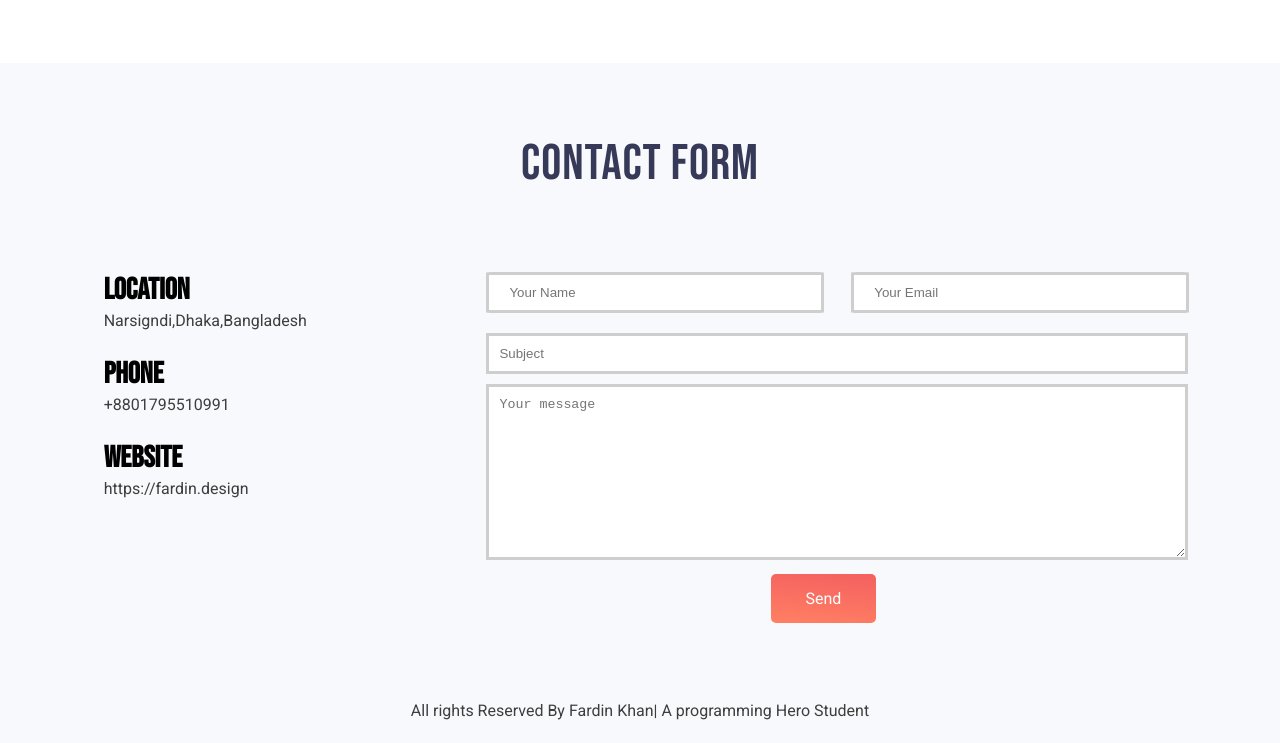
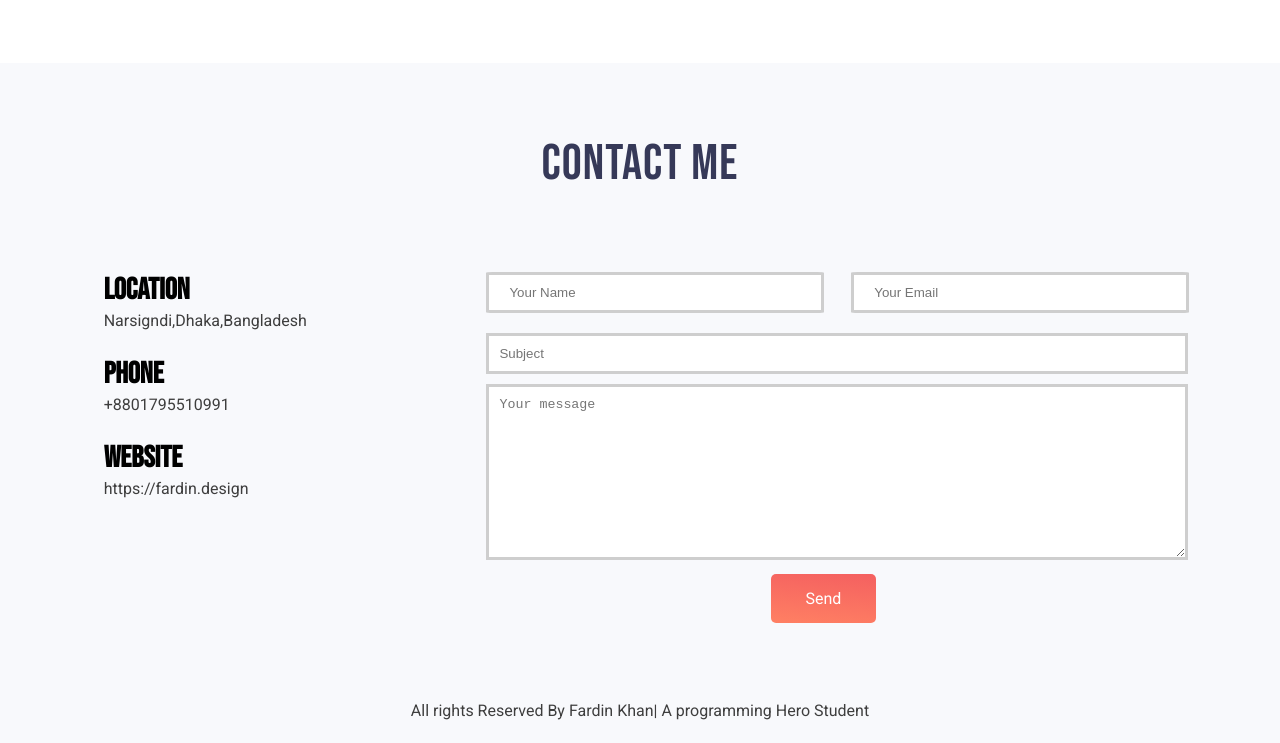
Before and after one commit to fardinkhan69/assignment-1, a plain HTML site: page index.html in a window 1280 px wide. Shown: the part 2444-3187 px from the top of the page. Drawn offline with Linux system fonts and the light colour scheme.

Commit message:
all done

```diff
--- a/index.html
+++ b/index.html
@@ -86,7 +86,7 @@
 
     <section class="contact_form_area">
 
-        <h2>Contact Form</h2>
+        <h2>Contact Me</h2>
 
         <div class="form_area">
             <div class="my_extra_information">
```
